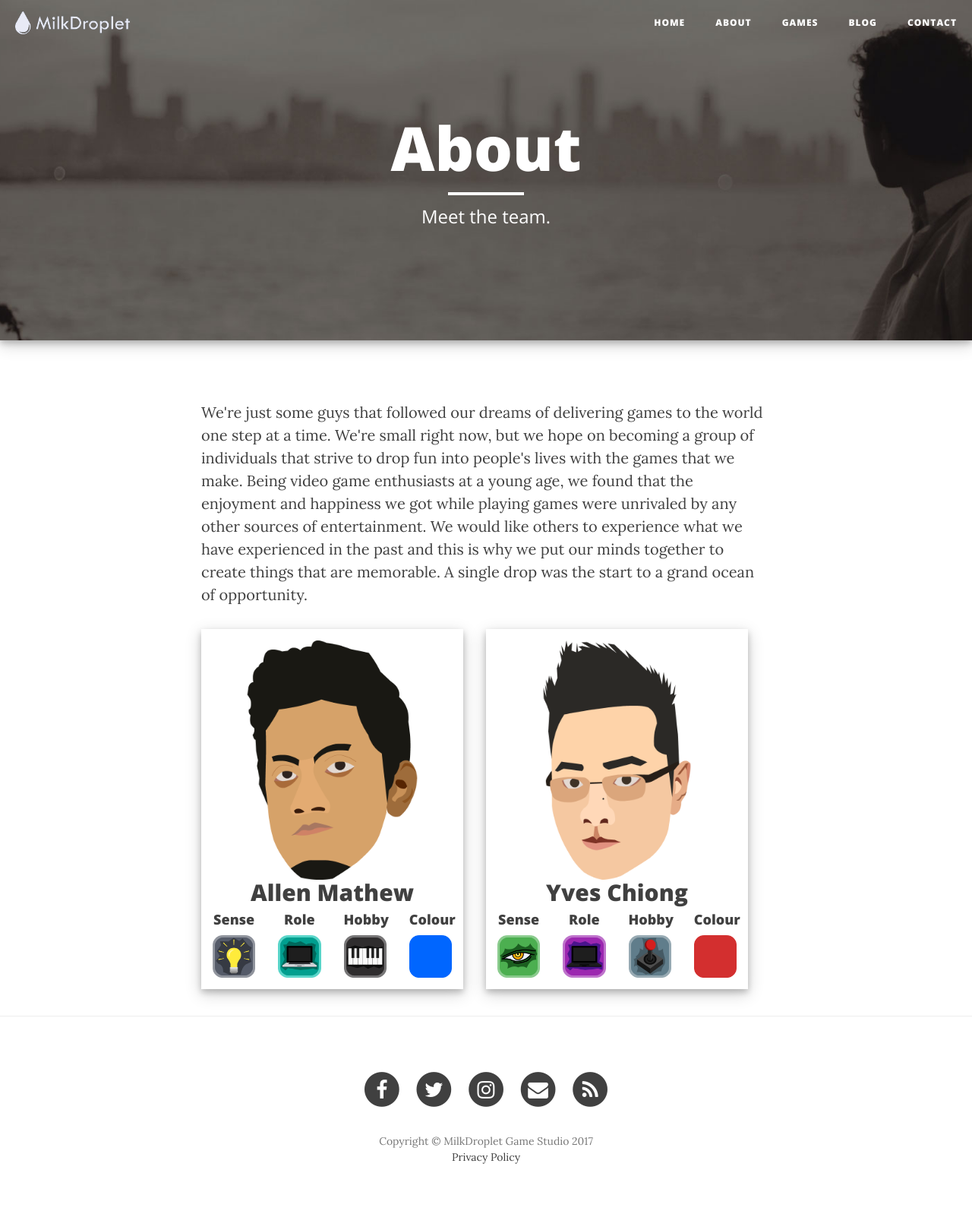
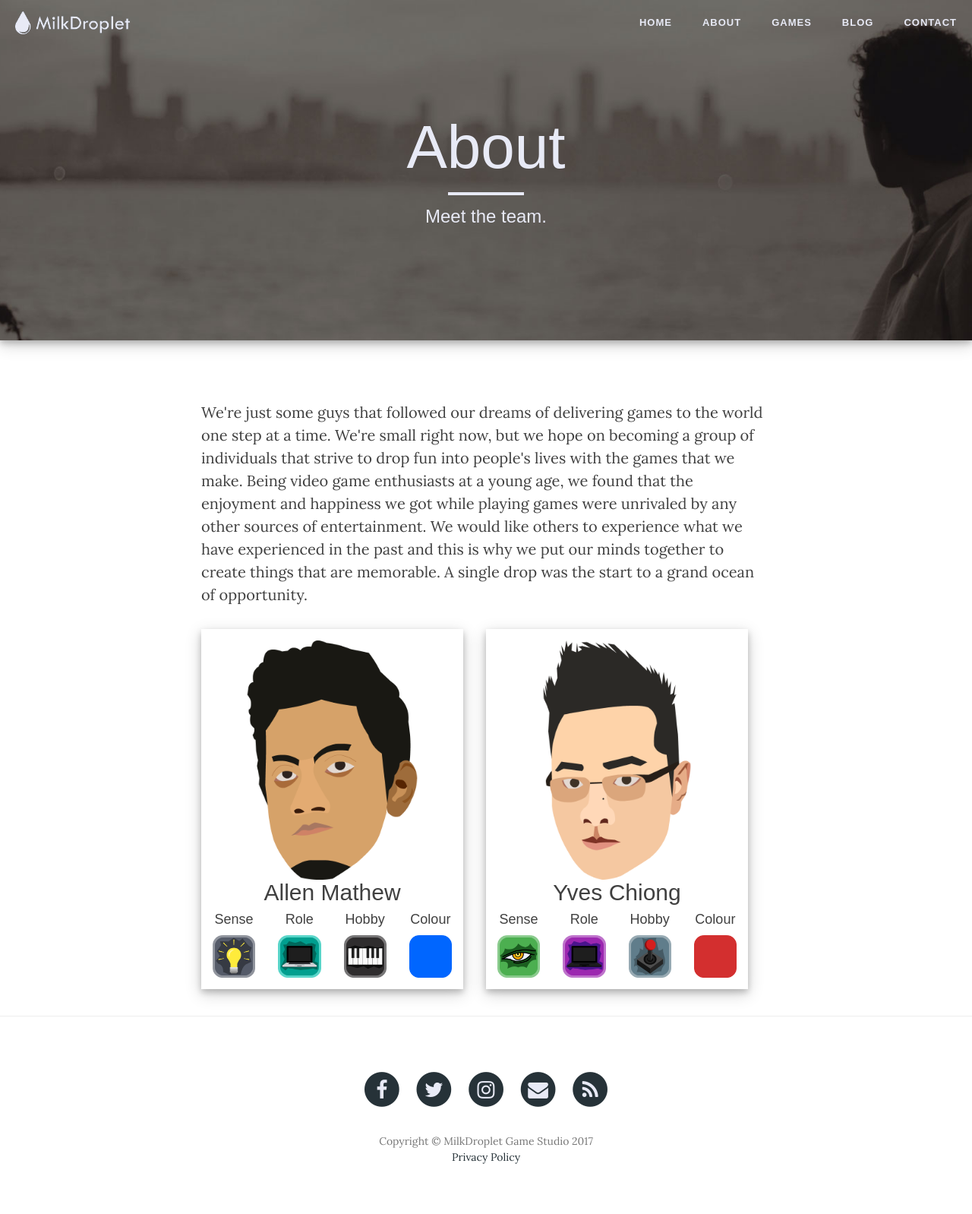
Before and after one commit to milkdroplet/milkdroplet.github.io, a Jekyll site: the page built from about.html, in a window 1280 px wide. Shown: the whole page at 76% size. Built offline with Jekyll 4.4.1, drawn with Linux system fonts in a browser that asks for light colours; nearby versions of some CDN libraries.

Commit message:
Update banner font and colours to new theme

```diff
--- a/about.html
+++ b/about.html
@@ -11,7 +11,7 @@ meta_description: "We're an indie game studio located in Toronto. We're a team o
 <div class="row">
     {% for member in site.data.members %}
         <div class="col-sm-6 member-card">
-            <div class="card card-shadow card-pad">
+            <div class="card-shadow card-pad">
               <img class="card-img-top" src="{{ member.pic }}" alt="Card image cap">
               <div class="card-block">
                 <h2 class="card-title text-center">{{ member.name }}</h2>
--- a/css/clean-blog.css
+++ b/css/clean-blog.css
@@ -3,6 +3,8 @@
  * Copyright 2015 Start Bootstrap
  * Licensed under MIT (https://spdx.org/licenses/MIT)
  */
+
+@import url('./variables.css');
 
 body {
   font-family: 'Lora', 'Times New Roman', serif;
@@ -22,11 +24,11 @@ h3,
 h4,
 h5,
 h6 {
-  font-family: 'Open Sans', 'Helvetica Neue', Helvetica, Arial, sans-serif;
-  font-weight: 800;
+  font-family: "Varela Round", sans-serif;
+  font-weight: 500;
 }
 a {
-  color: #404040;
+  color: var(--dark-color);
 }
 a:hover,
 a:focus {
@@ -44,7 +46,7 @@ hr.small {
   max-width: 100px;
   margin: 15px auto;
   border-width: 4px;
-  border-color: white;
+  border-color: var(--light-color);
 }
 .navbar-custom {
   background: white;
@@ -53,15 +55,15 @@ hr.small {
   left: 0;
   width: 100%;
   z-index: 3;
-  font-family: 'Open Sans', 'Helvetica Neue', Helvetica, Arial, sans-serif;
+  font-family: "Varela Round", sans-serif;
 }
 .navbar-custom .navbar-brand {
   font-weight: 800;
 }
 .navbar-custom .nav li a {
   text-transform: uppercase;
-  font-size: 12px;
-  font-weight: 800;
+  font-size: 13px;
+  font-weight: 700;
   letter-spacing: 1px;
 }
 @media only screen and (min-width: 768px) {
@@ -78,12 +80,13 @@ hr.small {
     color: rgba(255, 255, 255, 0.8);
   }
   .navbar-custom .nav li a {
-    color: white;
+    color: var(--light-color);
     padding: 20px;
   }
   .navbar-custom .nav li a:hover,
   .navbar-custom .nav li a:focus {
-    color: rgba(255, 255, 255, 0.8);
+    color: var(--light-color);
+    opacity: 0.8;
   }
 }
 @media only screen and (min-width: 1170px) {
@@ -118,7 +121,7 @@ hr.small {
     color: #0085a1;
   }
   .navbar-custom.is-fixed .nav li a {
-    color: #404040;
+    color: var(--dark-color);
   }
   .navbar-custom.is-fixed .nav li a:hover,
   .navbar-custom.is-fixed .nav li a:focus {
@@ -147,7 +150,7 @@ hr.small {
 .intro-header .post-heading,
 .intro-header .page-heading {
   padding: 100px 0 50px;
-  color: white;
+  color: var(--light-color);
 }
 @media only screen and (min-width: 768px) {
   .intro-header .site-heading,
@@ -170,7 +173,7 @@ hr.small {
   font-size: 24px;
   line-height: 1.1;
   display: block;
-  font-family: 'Open Sans', 'Helvetica Neue', Helvetica, Arial, sans-serif;
+  font-family: "Varela Round", sans-serif;
   font-weight: 300;
   margin: 10px 0 0;
 }
--- a/css/custom.css
+++ b/css/custom.css
@@ -1,3 +1,5 @@
+@import url('./variables.css');
+
 /* Card CSS */
 .card-shadow {
     box-shadow: 0 4px 8px 0 rgba(0, 0, 0, 0.2), 0 6px 20px 0 rgba(0, 0, 0, 0.19);
@@ -73,3 +75,8 @@
         visibility: hidden;
     }
 }
+
+/* Footer Social Icons */
+.fa.fa-inverse {
+    color: var(--light-color);
+}
--- /dev/null
+++ b/css/variables.css
@@ -0,0 +1,4 @@
+:root {
+    --light-color: #E8EAF6;
+    --dark-color: #263238;
+}
```
